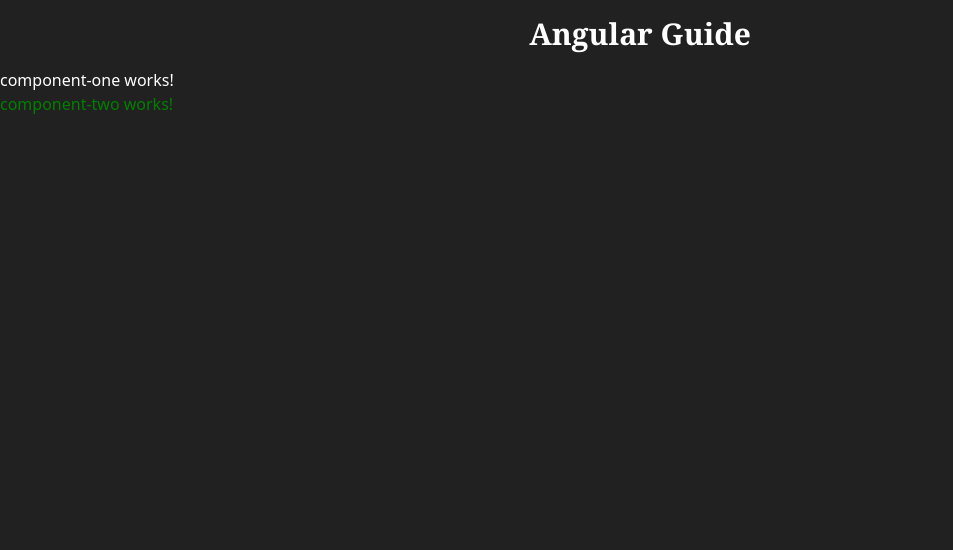
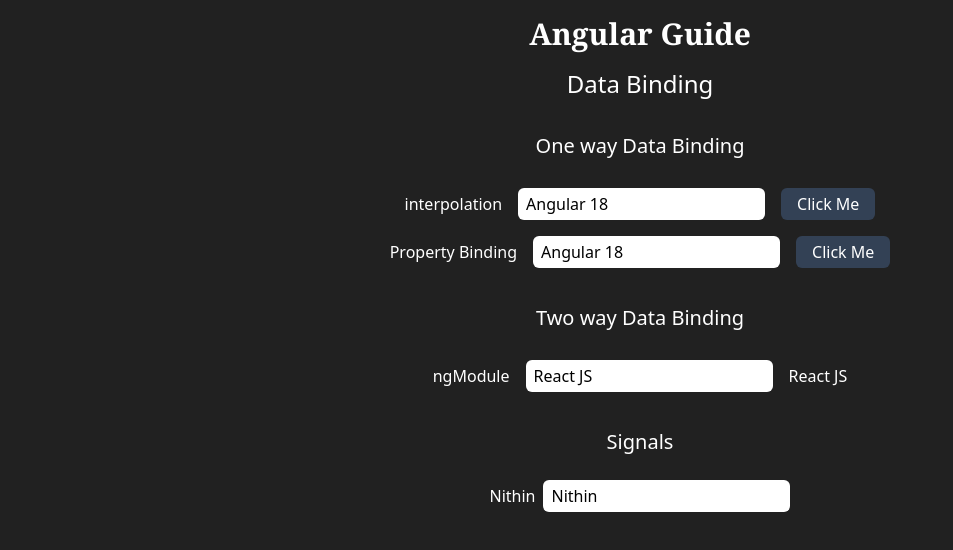
Before and after one commit to nithinK-142/angular-guide, an Angular app: page / in a window 1280 px wide. Shown: the top 550 px of the page, without its empty margins (0-953 px from the left). Built offline with nearby package versions, Linux system fonts and the light colour scheme.

Commit message:
add: data binding.

```diff
--- a/src/app/app.component.html
+++ b/src/app/app.component.html
@@ -15,8 +15,7 @@
 
 <main>
   <h1 class="text-3xl font-semibold text-center my-4">Angular Guide</h1>
-  <app-component-one></app-component-one>
-  <app-component-two></app-component-two>
+  <app-data-binding></app-data-binding>
 </main>
 
 <!-- * * * * * * * * * * * * * * * * * * * * * * * * * * * * * * * * -->
--- a/src/app/app.component.ts
+++ b/src/app/app.component.ts
@@ -1,12 +1,11 @@
 import { Component } from '@angular/core';
 import { RouterOutlet } from '@angular/router';
-import { ComponentOneComponent } from '../components/component-one/component-one.component';
-import { ComponentTwoComponent } from '../components/component-two/component-two.component';
+import { DataBindingComponent } from '../components/data-binding/data-binding.component';
 
 @Component({
   selector: 'app-root',
   standalone: true,
-  imports: [RouterOutlet, ComponentOneComponent, ComponentTwoComponent],
+  imports: [RouterOutlet, DataBindingComponent],
   templateUrl: './app.component.html',
   styleUrl: './app.component.css',
 })
--- a/src/components/component-one/component-one.component.html
+++ /dev/null
@@ -1 +0,0 @@
-<p>component-one works!</p>
--- a/src/components/component-two/component-two.component.ts
+++ /dev/null
@@ -1,10 +0,0 @@
-import { Component } from '@angular/core';
-
-@Component({
-  selector: 'app-component-two',
-  standalone: true,
-  imports: [],
-  template: '<h2 class="comp-two">component-two works!</h2>',
-  styles: ['.comp-two{color:green}'],
-})
-export class ComponentTwoComponent {}
--- /dev/null
+++ b/src/components/data-binding/data-binding.component.html
@@ -0,0 +1,60 @@
+<h1 class="text-center text-2xl font-medium my-4">{{ concept }}</h1>
+
+<div class="flex flex-col space-y-2 mt-4">
+  <h2 class="text-center text-xl font-medium my-4">One way Data Binding</h2>
+  <div class="flex space-x-4 justify-center items-center">
+    <h3 class="my-2">interpolation</h3>
+    <input
+      type="{{ inputType }}"
+      value="{{ framework }}"
+      class="text-black px-2 py-1 rounded-md"
+    />
+    <button
+      (click)="showAlert('Interpolation')"
+      class="px-4 py-1 bg-slate-700 rounded-md"
+    >
+      Click Me
+    </button>
+  </div>
+
+  <div class="flex space-x-4 justify-center items-center">
+    <h3 class="my-2">Property Binding</h3>
+    <input
+      [type]="inputType"
+      [value]="framework"
+      class="text-black px-2 py-1 rounded-md"
+    />
+    <button
+      (click)="showAlert('Property Binding')"
+      class="px-4 py-1 bg-slate-700 rounded-md"
+    >
+      Click Me
+    </button>
+  </div>
+</div>
+
+<div class="flex flex-col space-y-2 mt-4">
+  <h2 class="text-center text-xl font-medium my-4">Two way Data Binding</h2>
+  <div class="flex space-x-4 justify-center items-center">
+    <h3 class="my-2">ngModule</h3>
+    <input
+      type="{{ inputType }}"
+      [(ngModel)]="otherFramework"
+      class="text-black px-2 py-1 rounded-md"
+    />
+    <p class="my-2">{{ otherFramework }}</p>
+  </div>
+</div>
+
+<div class="flex flex-col space-y-2 mt-4">
+  <h2 class="text-center text-xl font-medium my-4">Signals</h2>
+  <div class="flex space-x-2 justify-center items-center">
+    <h3>{{ username() }}</h3>
+    <input
+      type="{{ inputType }}"
+      [value]="username()"
+      (input)="updateUsername($event)"
+      class="text-black px-2 py-1 rounded-md"
+    />
+  </div>
+</div>
--- /dev/null
+++ b/src/components/data-binding/data-binding.component.ts
@@ -0,0 +1,28 @@
+import { Component, signal } from '@angular/core';
+import { FormsModule } from '@angular/forms';
+
+@Component({
+  selector: 'app-data-binding',
+  standalone: true,
+  imports: [FormsModule],
+  templateUrl: './data-binding.component.html',
+})
+export class DataBindingComponent {
+  framework: string = 'Angular 18';
+  concept: string = 'Data Binding';
+  inputType: string = 'text';
+  otherFramework: string = 'React JS';
+
+  username = signal('Nithin');
+
+  constructor() {}
+
+  showAlert(message: string) {
+    alert(message);
+  }
+
+  updateUsername(event: Event) {
+    const target = event.target as HTMLInputElement;
+    this.username.set(target.value);
+  }
+}
```
Also changed, not shown: src/components/component-one/component-one.component.ts (deleted, +0 -12 lines), src/components/component-one/component-one.component.css (deleted), 2 other files (tests, documents, lock files or other folders).
